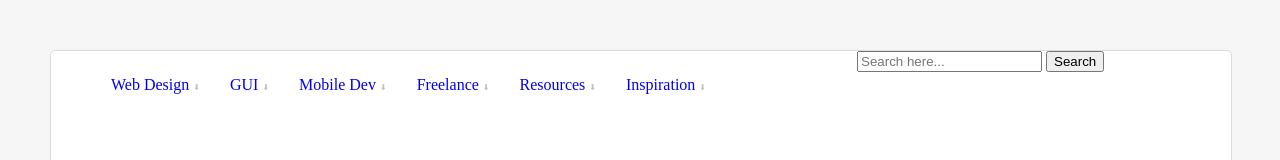
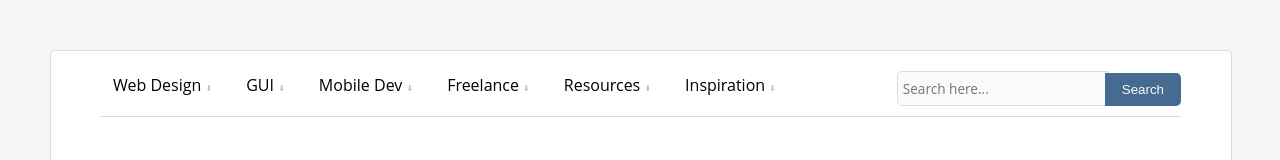
Before and after one commit to kyleludlow/zaplabs, a website: page src/index.html in a window 1280 px wide. Shown: the top 160 px of the page. Drawn offline with nearby package versions, Linux system fonts and the light colour scheme; files that its build step writes are made by us from their sources.

Commit message:
adds searchbar styling, bottom border for header, changes fonts, hover effects for navbar, better navbar padding and anchor styling

```diff
--- a/src/index.html
+++ b/src/index.html
@@ -20,8 +20,8 @@
           </ul>
         </div>
         <form>
-          <input class="search" type="text" placeholder="Search here...">
-          <input class="button" type="button" value="Search">
+          <input class="searchbar" type="text" placeholder="Search here...">
+          <input class="search-button" type="button" value="Search">
         </form>
       </section>
       <section class="main">
--- a/src/scss/_header.scss
+++ b/src/scss/_header.scss
@@ -1,6 +1,7 @@
 
 .header {
   height: 65px;
+  border-bottom: 1px solid $border-gray;
 }
 
 
@@ -16,6 +17,8 @@
   position: absolute;
   overflow: hidden;
   list-style: none;
+  font-family: 'Open Sans', sans-serif;
+  font-size: 1em;
 
   li {
     float: left;
@@ -23,12 +26,50 @@
 
     a {
       display: inline-block;
-      padding: 10px;
+      padding: 10px 12px;
+      text-align: center;
+      color: black;
       text-decoration: none;
+      transition: 0.3s;
 
       &:hover {
+        background-color: $light-purple;
+        color: white;
+      }
+    }
+  }
+}
 
-      }
+
+form {
+  padding-top: 20px;
+  padding-bottom: 20px;
+  text-align: right;
+
+  .searchbar {
+    position: relative;
+    right: -8px;
+    border:1px solid $border-gray;
+    border-top-left-radius: 5px;
+    border-bottom-left-radius: 5px;
+    padding:7px 5px;
+    width: 200px;
+    background: $off-white;
+    font-family: 'Open Sans', sans-serif;
+    font-size: 0.85em;
+  }
+
+  .search-button {
+    position:relative;
+    border:2px solid $dark-purple;
+    border-top-right-radius: 5px;
+    border-bottom-right-radius: 5px;
+    padding:7px 15px;
+    background-color: $dark-purple;
+    color:#fafafa;
+
+    &:hover {
+      cursor: pointer;
     }
   }
 }
```
Also changed, not shown: build/css/main.css, build/index.html.
